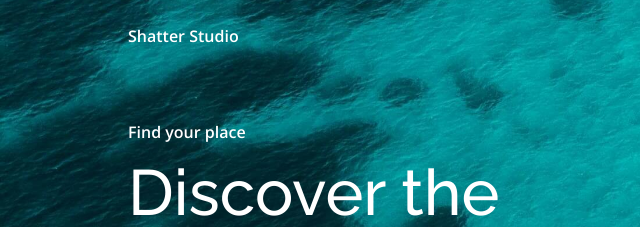
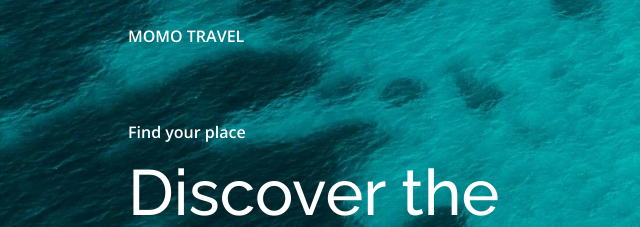
Before and after one commit to MohamedSalahKhalile/MOMO-Travel, a plain HTML site: page index.html in a window 1280 px wide. Shown: the top 227 px of the page, 0-640 px from the left. Drawn offline with nearby package versions, Linux system fonts and the light colour scheme.

Commit message:
Update index.html

```diff
--- a/index.html
+++ b/index.html
@@ -15,12 +15,12 @@
         <!--=============== CSS ===============-->
         <link rel="stylesheet" href="assets/css/styles.css">
 
-        <title>Shatter Studio</title>
+        <title>MOMO TRAVEL</title>
     </head>
     <body>
         <header class="header" id="header">
             <nav class="nav container">
-                <a href="#" class="nav__logo">Shatter Studio</a>
+                <a href="#" class="nav__logo">MOMO TRAVEL</a>
 
                 <div class="nav__menu" id="nav-menu">
                     <ul class="nav__list">
```
